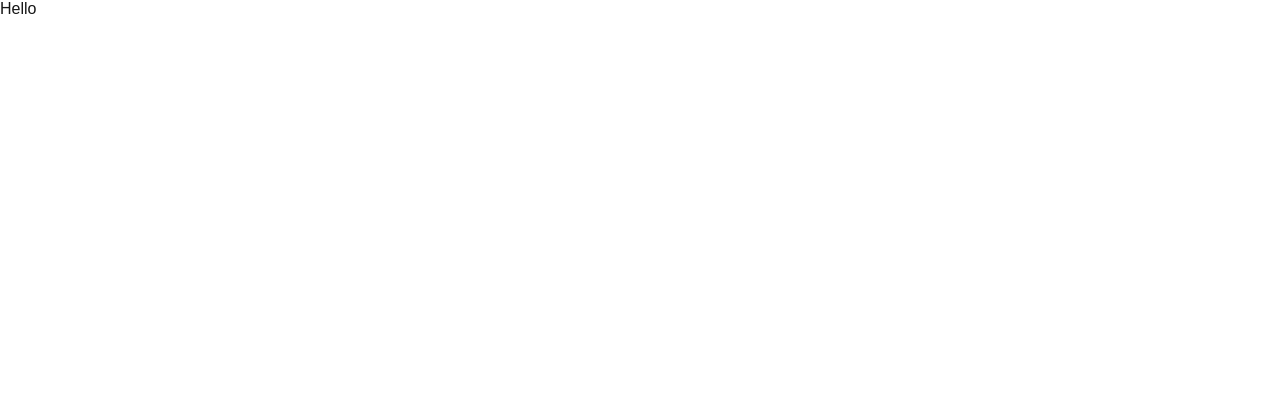
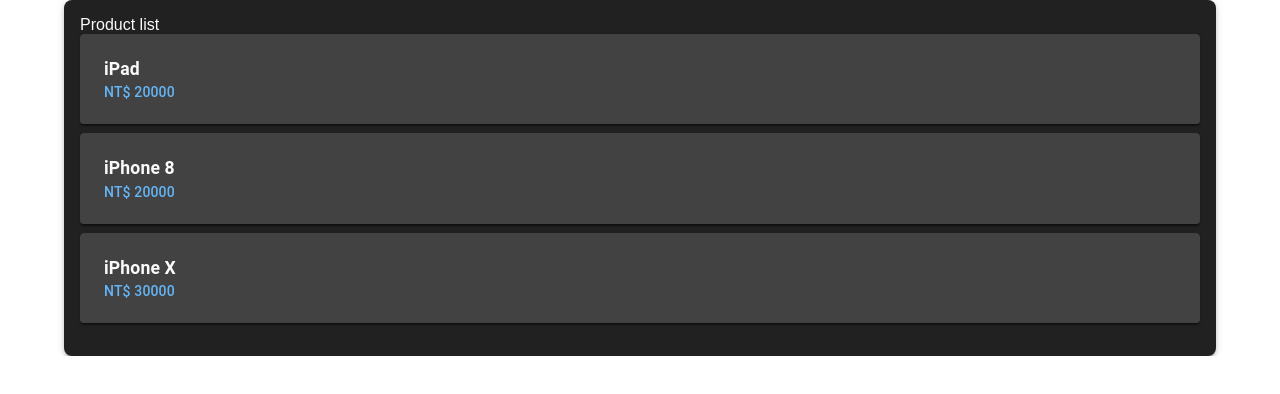
Before and after one commit to clementine0228/React25, a Next.js app: page /work1013 in a window 1280 px wide. Shown: the top 394 px of the page. Built offline with nearby package versions, Linux system fonts and the light colour scheme.

Commit message:
JQ vesion

```diff
--- a/app/work1013/index.tsx
+++ b/app/work1013/index.tsx
@@ -1,3 +1,50 @@
-export default function Work1013(){
-    return <div> Hello </div>;
+import { Box, Container, List, ListItem, ListItemText, ListItemButton } from "@mui/material";
+import { blue, grey } from '@mui/material/colors';
+
+export default function ProductList() {
+  // Add `url` to each product so it can link to its webpage.
+  const products = [
+    { desc: "iPad", price: 20000, url: "https://www.apple.com/ipad/" },
+    { desc: "iPhone 8", price: 20000, url: "https://www.apple.com/iphone-8/" },
+    { desc: "iPhone X", price: 30000, url: "https://www.apple.com/iphone-x/" }
+  ];
+  // Dark theme styles
+  const itemStyle = {
+    bgcolor: grey[900], // dark container
+    color: grey[50], // light text
+    borderRadius: 2,
+    boxShadow: 3,
+    p: 2,
+  };
+  const listItemStyle = {
+    bgcolor: grey[800], // slightly lighter than container
+    color: grey[50],
+    borderRadius: 1,
+    mb: 1,
+    boxShadow: 1,
+  };
+  return (
+    <Container >
+    <Box sx={itemStyle} >
+      <List subheader="Product list" aria-label="product list" sx={{ color: grey[50] }}>
+        {products.map((product) =>
+          <ListItem divider key={product.desc} sx={listItemStyle}>
+            <ListItemButton
+              component="a"
+              href={product.url}
+              target="_blank"
+              rel="noopener noreferrer"
+              sx={{ p: 1 }}
+            >
+              <ListItemText
+                primary={<span style={{ fontWeight: 600, fontSize: '1.1rem', color: grey[50] }}>{product.desc}</span>}
+                secondary={<span style={{ color: blue[300], fontWeight: 500 }}>NT$ {product.price.toString()}</span>}
+              />
+            </ListItemButton>
+          </ListItem>
+        )}
+      </List>
+    </Box>
+    </Container>
+  );
 }
--- a/app/work1013/page.tsx
+++ b/app/work1013/page.tsx
@@ -1,4 +1,4 @@
 import Index from './index'
-export default function Home(){
-    return (<Index/>)
+export default function home(){
+    return (<Index />)
 }
```
